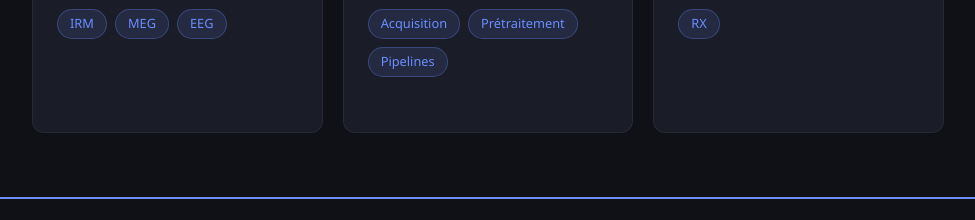
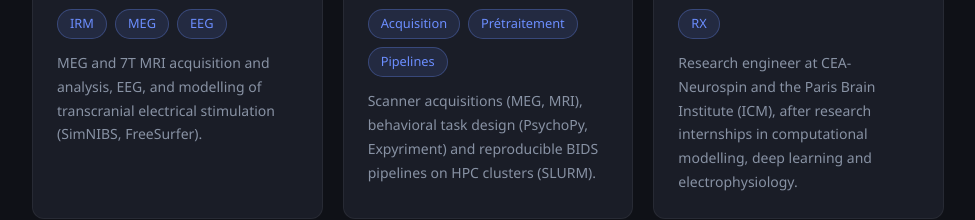
Before and after one commit to hippolyte456/hippolyte456.github.io, a plain HTML site: page index.html in a window 1280 px wide. Shown: the part 614-834 px from the top of the page, without its empty margins (152-1127 px from the left). Drawn offline with Linux system fonts and the light colour scheme.

Commit message:
Fill Research Engineering cards with short descriptions

```diff
--- a/index.html
+++ b/index.html
@@ -65,7 +65,7 @@
             <span class="tag">MEG</span>
             <span class="tag">EEG</span>
           </div>
-          <p><!-- [Description] --></p>
+          <p>MEG and 7T MRI acquisition and analysis, EEG, and modelling of transcranial electrical stimulation (SimNIBS, FreeSurfer).</p>
         </div>
 
         <div class="research-card">
@@ -78,7 +78,7 @@
             <span class="tag">Prétraitement</span>
             <span class="tag">Pipelines</span>
           </div>
-          <p><!-- [Description] --></p>
+          <p>Scanner acquisitions (MEG, MRI), behavioral task design (PsychoPy, Expyriment) and reproducible BIDS pipelines on HPC clusters (SLURM).</p>
         </div>
 
         <div class="research-card">
@@ -89,7 +89,7 @@
           <div class="tags">
             <span class="tag">RX</span>
           </div>
-          <p><!-- [Description] --></p>
+          <p>Research engineer at CEA-Neurospin and the Paris Brain Institute (ICM), after research internships in computational modelling, deep learning and electrophysiology.</p>
         </div>
 
       </div>
```
